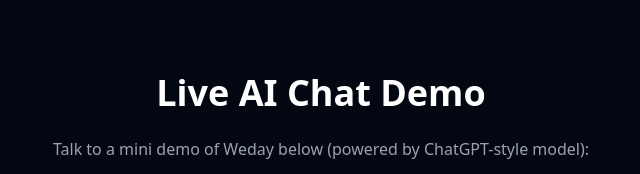
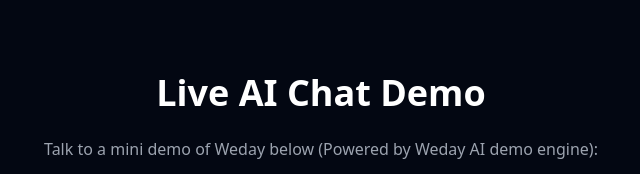
Before and after one commit to Ankur4149/weday-website, a plain HTML site: page index.html in a window 1280 px wide. Shown: the part 820-994 px from the top of the page, 319-959 px from the left. Drawn offline with nearby package versions, Linux system fonts and the light colour scheme.

Commit message:
Update index.html

```diff
--- a/index.html
+++ b/index.html
@@ -52,7 +52,7 @@
     <!-- Live Chatbot Demo -->
     <section id="demo" class="py-20 px-6 max-w-4xl mx-auto text-center">
       <h3 class="text-4xl font-semibold mb-6">Live AI Chat Demo</h3>
-      <p class="text-gray-400 mb-4">Talk to a mini demo of Weday below (powered by ChatGPT-style model):</p>
+      <p class="text-gray-400 mb-4">Talk to a mini demo of Weday below (Powered by Weday AI demo engine):</p>
       <iframe
         src="https://www.chatbase.co/chatbot-iframe/YOUR_CHATBOT_ID_HERE"
         width="100%"
```
